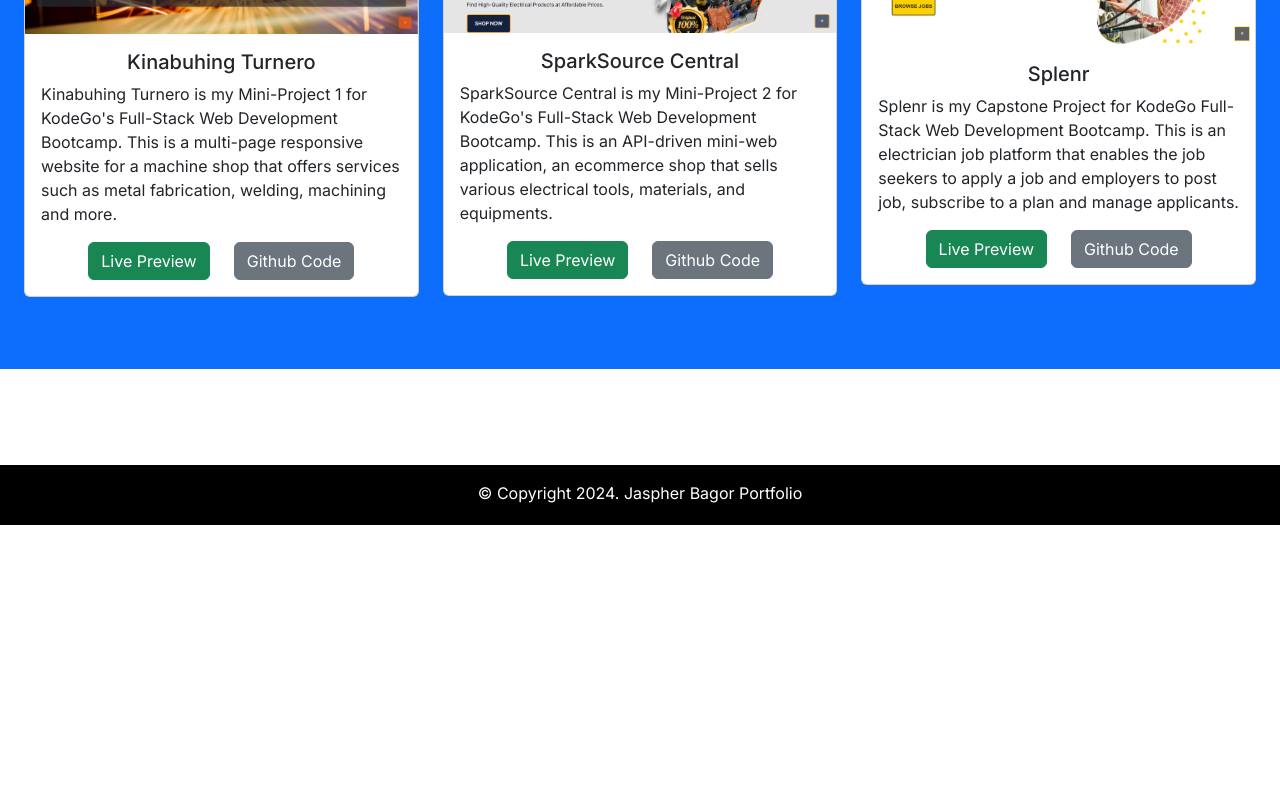
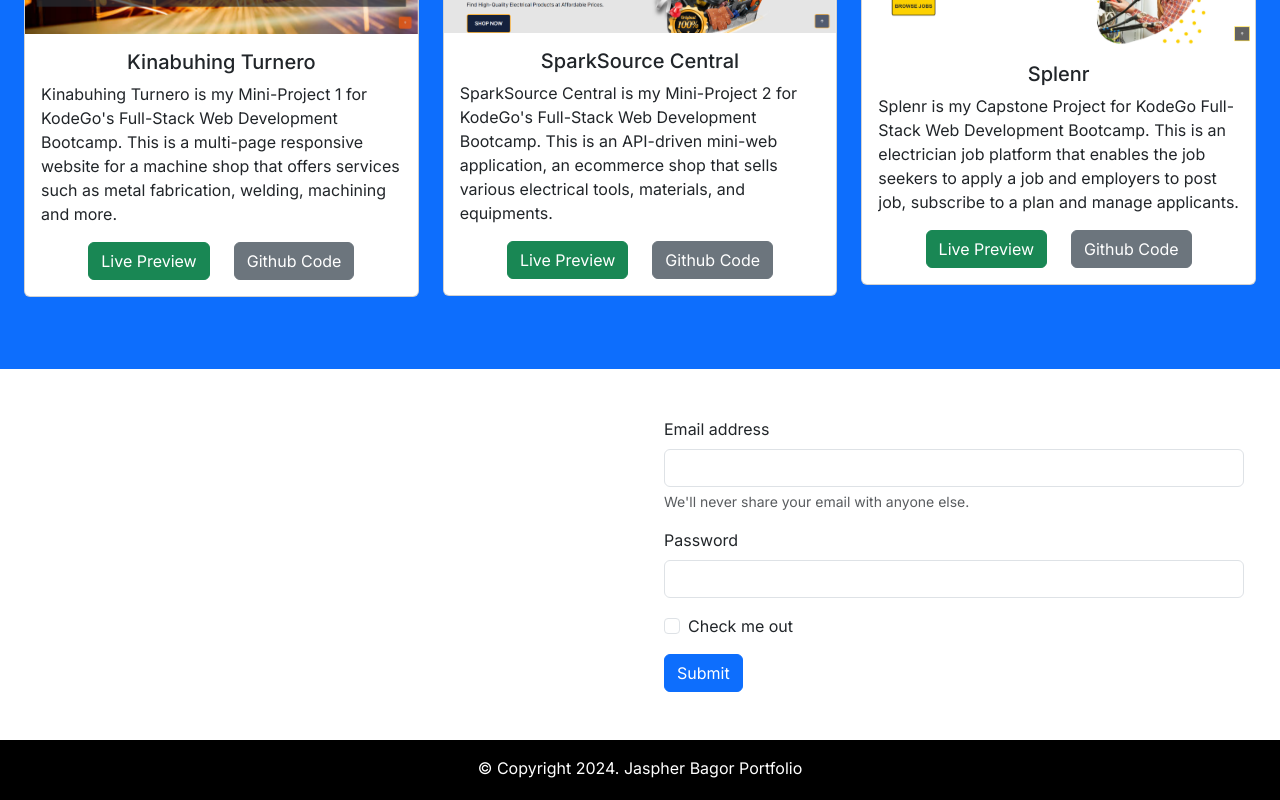
Before and after one commit to jaspherbagor/React-Portfolio, a React (Create React App) app in the folder jaspher-portfolio/: page / in a window 1280 px wide. Shown: the part 1570-2370 px from the top of the page. Before the commit the page ends 2095 px from the top, so only its background shows below. Built offline with nearby package versions, Linux system fonts and the light colour scheme.

Commit message:
added a raw structure of the form

```diff
--- a/jaspher-portfolio/src/components/pages/home.jsx
+++ b/jaspher-portfolio/src/components/pages/home.jsx
@@ -127,10 +127,29 @@
       <section className="contact-section container-fluid px-md-4 px-sm-4 px-2 py-5">
         <div className="row">
           <div className="col-md-6 d-flex justify-content-center align-items-center">
+            <div className="container">
 
+            </div>
           </div>
           <div className="col-md-6 d-flex justify-content-center align-items-center">
-
+            <div className="container">
+              <form>
+                <div class="mb-3">
+                  <label for="exampleInputEmail1" class="form-label">Email address</label>
+                  <input type="email" class="form-control" id="exampleInputEmail1" aria-describedby="emailHelp"/>
+                  <div id="emailHelp" class="form-text">We'll never share your email with anyone else.</div>
+                </div>
+                <div class="mb-3">
+                  <label for="exampleInputPassword1" class="form-label">Password</label>
+                  <input type="password" class="form-control" id="exampleInputPassword1"/>
+                </div>
+                <div class="mb-3 form-check">
+                  <input type="checkbox" class="form-check-input" id="exampleCheck1"/>
+                  <label class="form-check-label" for="exampleCheck1">Check me out</label>
+                </div>
+                <button type="submit" class="btn btn-primary">Submit</button>
+              </form>
+            </div>
           </div>
         </div>
       </section>
```
